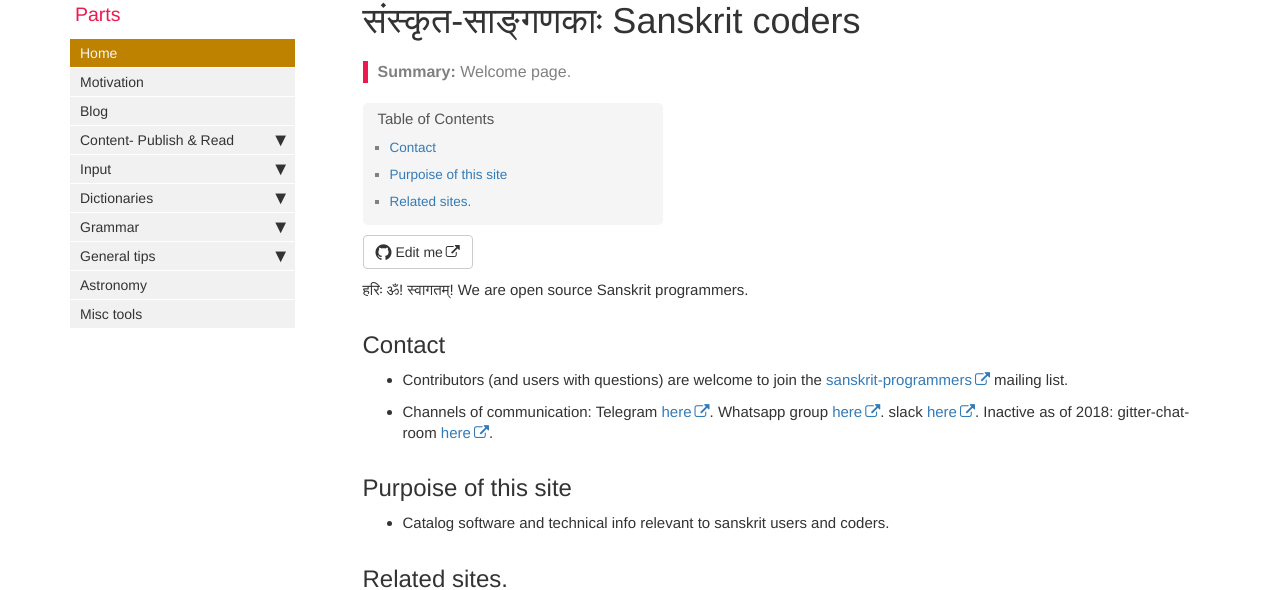
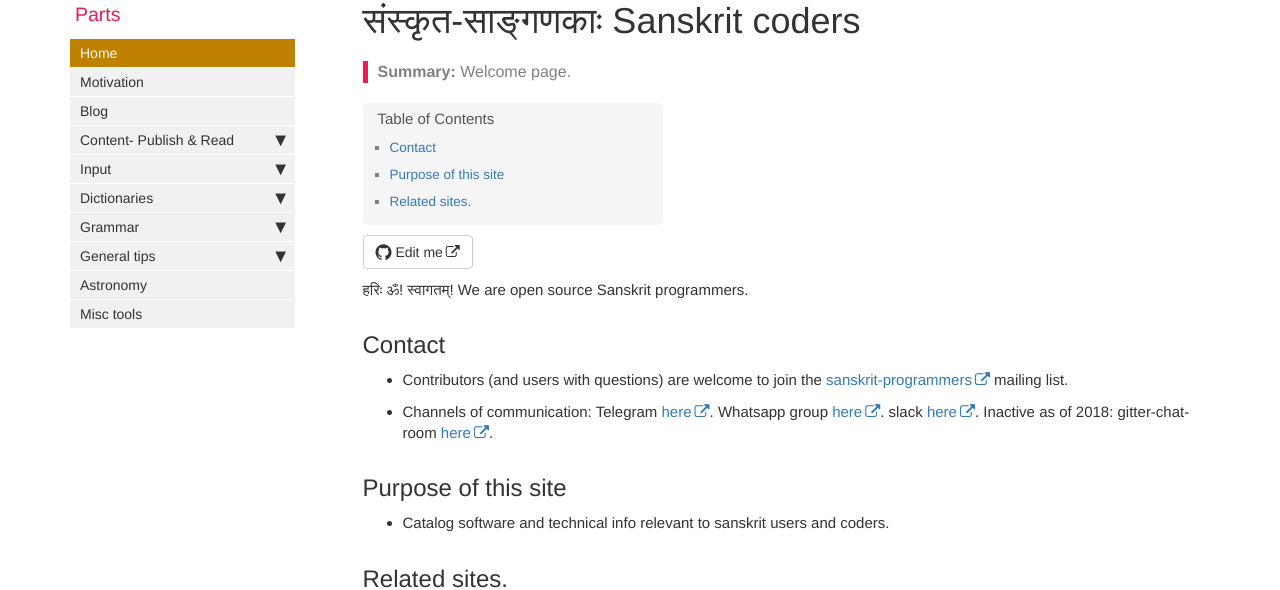
Before and after one commit to sanskrit-coders/jekyll-site-archived, a Jekyll site: the page built from index.md, in a window 1280 px wide and 1047 px high. Shown: the part 90-680 px from the top of the window. Built offline with Jekyll 4.4.1, drawn with Linux system fonts in a browser that asks for light colours; nearby versions of some CDN libraries; comment, search, counter and statistics services are not loaded.

Commit message:
Update index.md

```diff
--- a/index.md
+++ b/index.md
@@ -16,7 +16,7 @@ We are open source Sanskrit programmers.
 - Channels of communication: Telegram [here](https://t.me/joinchat/IJu_TkpbnqFvRdFJ7GZ8bQ). Whatsapp group [here](https://chat.whatsapp.com/Lj9cP57WGBeHO4fOfeokoJ). slack [here](https://join.slack.com/t/samskrita/shared_invite/MjQyMDA5MzcyNDA0LTE1MDU0OTkwMjQtMjljMWE4ZDA3NA). Inactive as of 2018: gitter-chat-room [here](https://gitter.im/sanskritcode/Lobby#).
 
 
-## Purpoise of this site
+## Purpose of this site
 - Catalog software and technical info relevant to sanskrit users and coders.
 
 ## Related sites.
```
